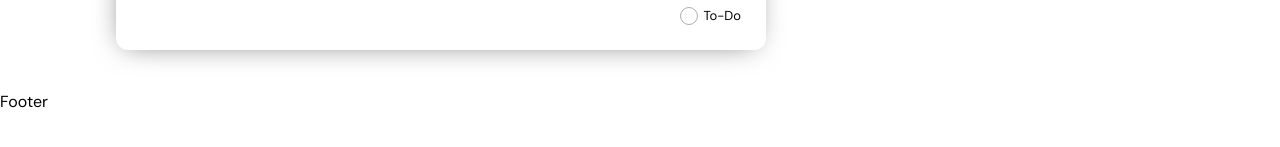
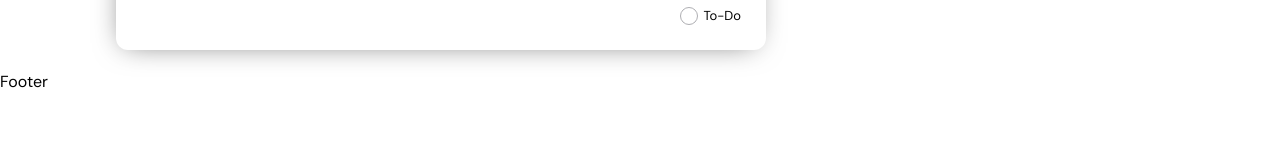
Before and after one commit to Mattrick127/todoReact, a React (Vite) app: page / in a window 1280 px wide. Shown: the part 605-752 px from the top of the page. Built offline with nearby package versions, Linux system fonts and the light colour scheme; the HTML template or start-up script is replaced by a standard one.

Commit message:
took a nap

```diff
--- a/src/components/FooterFilters.jsx
+++ b/src/components/FooterFilters.jsx
@@ -1,10 +1,10 @@
-import './FooterFilters.scss';
+import classes from './FooterFilters.module.scss';
 
 function FooterFilters() {
 
     return (
     <>
-        <div className="filters">
+        <div className={classes.filters}>
             Footer
         </div>
     </>
--- /dev/null
+++ b/src/components/FooterFilters.module.scss
@@ -0,0 +1,11 @@
+// FooterFilters.module.scss
+
+.filters {
+    div {
+      background-color: #fff;
+      p {
+        color: #fff;
+        background-color: #000;
+      }
+    }
+  }
```
Also changed, not shown: src/components/FooterFilters.scss (deleted).
